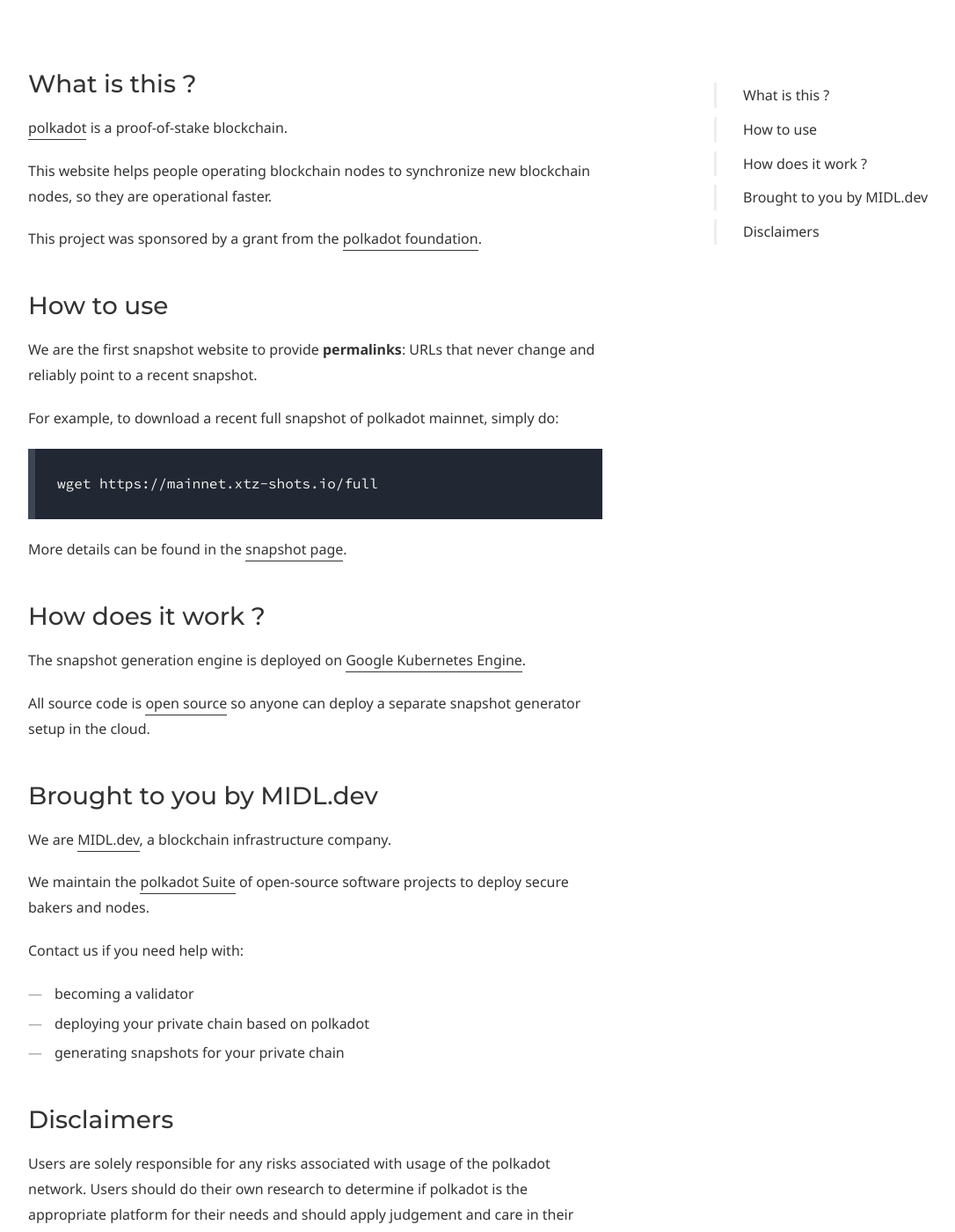
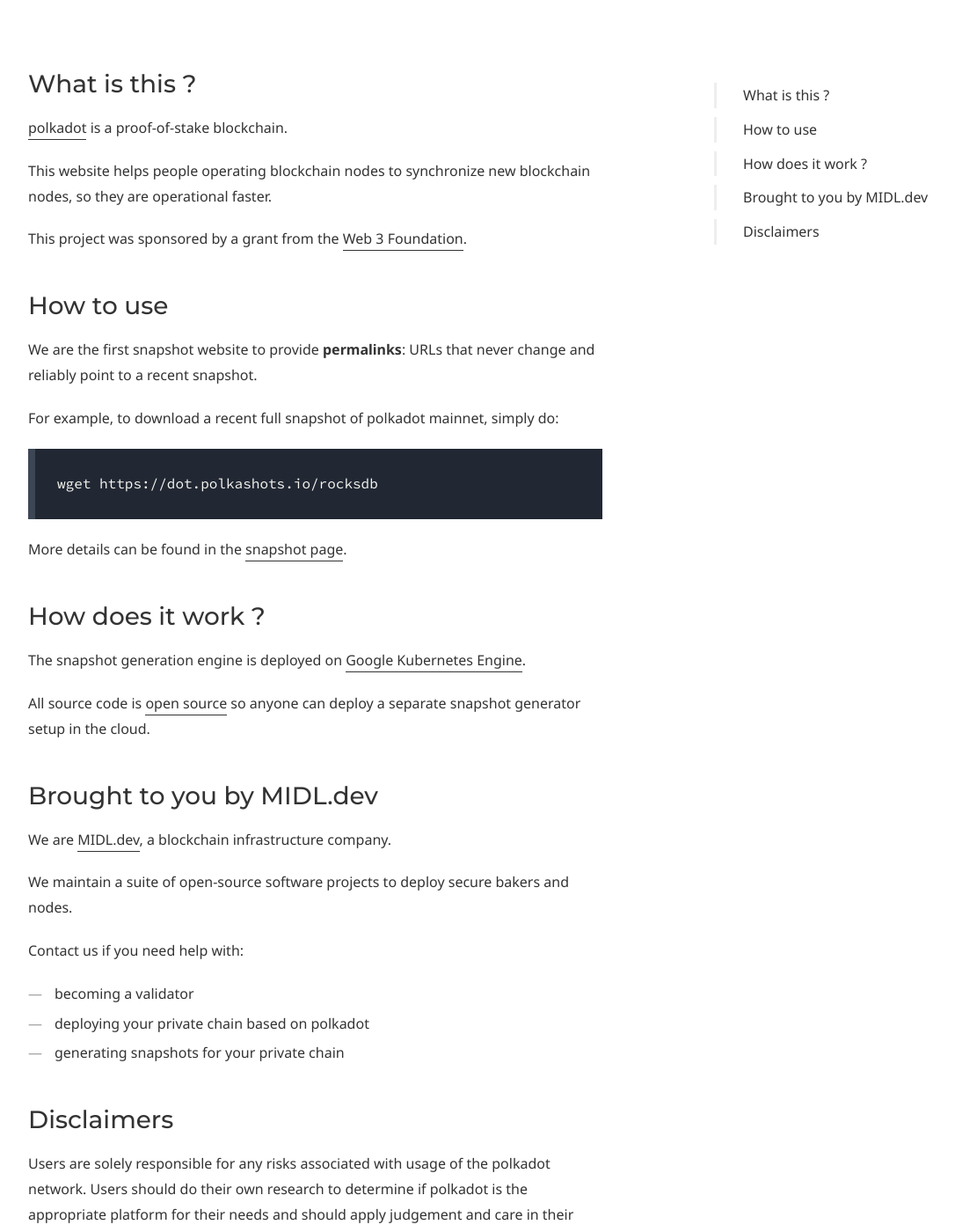
Before and after one commit to midl-dev/polkashots-website, a Jekyll site: the page built from getting-started.md, in a window 1280 px wide and 1400 px high, scrolled down 595 px. Shown: the whole window at 88% size, without its empty margins (38-1124 px from the left). Built offline with Jekyll 4.4.1, drawn with Linux system fonts in a browser that asks for light colours; some web fonts are replaced; some of the changed text lies outside the part shown.

Commit message:
untezosize

````diff
--- a/getting-started.md
+++ b/getting-started.md
@@ -5,7 +5,7 @@
 comments: false
 
 # Hero section
-title: About XTZ-shots
+title: About Polkashots
 description:
 
 # Author box
@@ -13,7 +13,7 @@
     title: Brought to you by MIDL.dev
     title_url: 'https://midl.dev/'
     external_url: true
-    description: A proof-of-stake infrastructure company - we help you validate your DOT. <a href="https://MIDL.dev/polkadot-suite" target="_blank">Learn more</a>.
+    description: A proof-of-stake infrastructure company - we help you validate your DOT. <a href="https://MIDL.dev/polkadot" target="_blank">Learn more</a>.
 
 # Micro navigation
 micro_nav: true
@@ -22,7 +22,7 @@
 page_nav:
     home:
         content: Previous page
-        url: 'https://xtz-shots.io/'
+        url: 'https://polkashots.io/'
 ---
 
 ### What is this ?
@@ -31,7 +31,7 @@
 
 This website helps people operating blockchain nodes to synchronize new blockchain nodes, so they are operational faster.
 
-This project was sponsored by a grant from the [polkadot foundation](https://polkadot.foundation/).
+This project was sponsored by a grant from the [Web 3 Foundation](https://web3.foundation/).
 
 ### How to use
 
@@ -40,10 +40,10 @@
 For example, to download a recent full snapshot of polkadot mainnet, simply do:
 
 ```
-wget https://mainnet.xtz-shots.io/full
+wget https://dot.polkashots.io/rocksdb
 ```
 
-More details can be found in the [snapshot page](https://mainnet.xtz-shots.io).
+More details can be found in the [snapshot page](https://mainnet.polkashots.io).
 
 ### How does it work ?
 
@@ -56,7 +56,7 @@
 
 We are [MIDL.dev](https://midl.dev), a blockchain infrastructure company.
 
-We maintain the [polkadot Suite](https://midl.dev/polkadot-suite/) of open-source software projects to deploy secure bakers and nodes.
+We maintain a suite of open-source software projects to deploy secure bakers and nodes.
 
 Contact us if you need help with:
 
````
